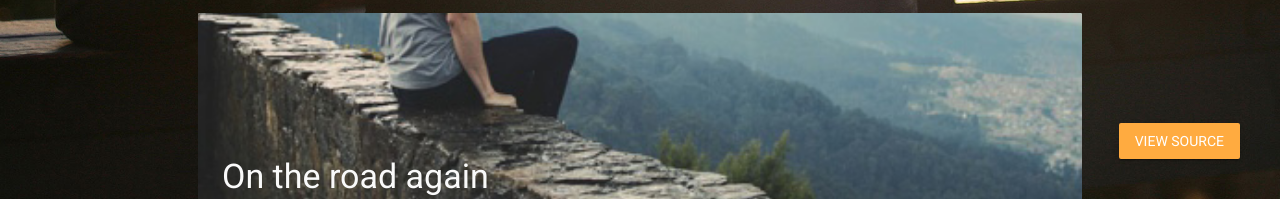
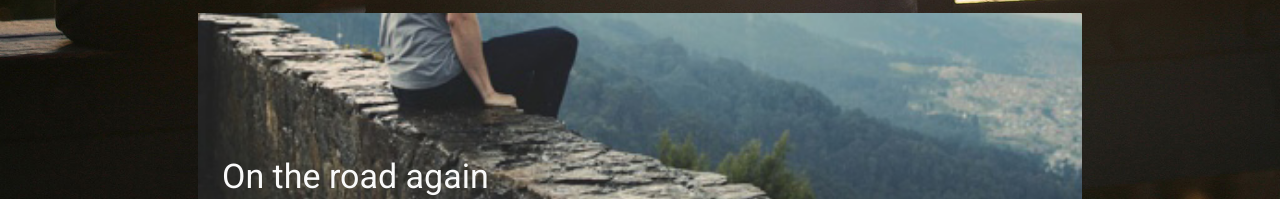
Before and after one commit to zak427zak/result_git_pro_test_blog, a plain HTML site: page index.html in a window 1280 px wide. Shown: the part 601-800 px from the top of the page. Drawn offline with nearby package versions, Linux system fonts and the light colour scheme.

Commit message:
fix: removes the 'view source' button

```diff
--- a/index.html
+++ b/index.html
@@ -178,7 +178,6 @@
       </main>
       <div class="mdl-layout__obfuscator"></div>
     </div>
-    <a href="https://github.com/google/material-design-lite/blob/mdl-1.x/templates/blog/" target="_blank" id="view-source" class="mdl-button mdl-js-button mdl-button--raised mdl-js-ripple-effect mdl-color--accent mdl-color-text--white">View Source</a>
     <script src="https://code.getmdl.io/1.3.0/material.min.js"></script>
   </body>
   <script>
```
